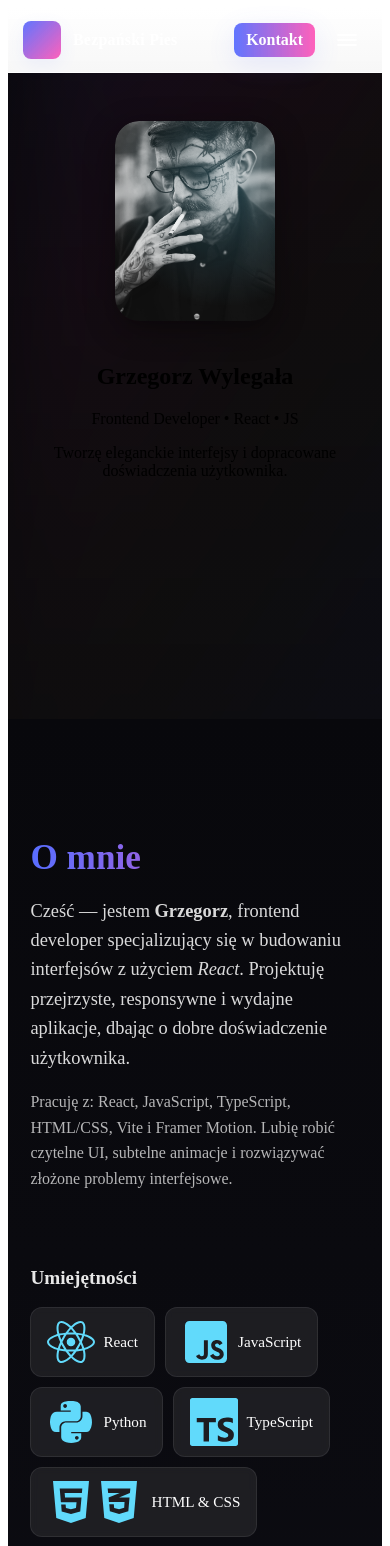
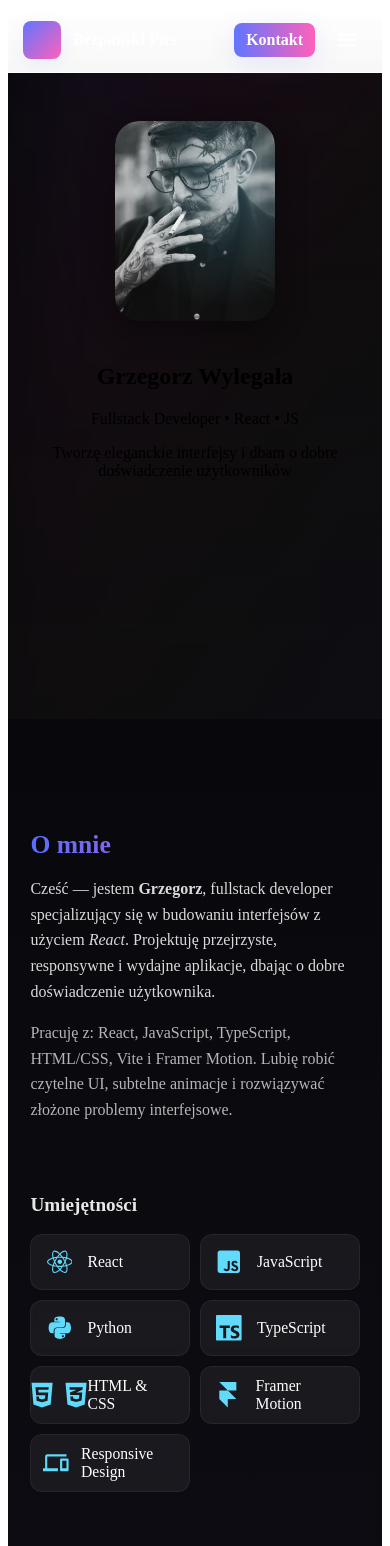
Before and after one commit to bezpanskipies/portfolio, a React (Vite) app: page / in a window 390 px wide. Shown: the top 1546 px of the page. Built offline with nearby package versions, Linux system fonts and the light colour scheme; the HTML template or start-up script is replaced by a standard one.

Commit message:
Korekta ikon

```diff
--- a/src/components/About.jsx
+++ b/src/components/About.jsx
@@ -1,4 +1,3 @@
-// src/components/About.jsx
 import React from "react";
 import { motion } from "framer-motion";
 import { FaReact, FaJsSquare, FaHtml5, FaCss3Alt } from "react-icons/fa";
@@ -15,10 +14,10 @@ const SKILLS = [
   {
     name: "HTML & CSS",
     icon: (
-      <>
+      <span className="multi-icons" aria-hidden>
         <FaHtml5 />
         <FaCss3Alt />
-      </>
+      </span>
     ),
   },
   { name: "Framer Motion", icon: <SiFramer /> },
@@ -45,7 +44,7 @@ export default function About() {
           </h2>
 
           <p className="about__lead">
-            Cześć — jestem <strong>Grzegorz</strong>, frontend developer
+            Cześć — jestem <strong>Grzegorz</strong>, fullstack developer
             specjalizujący się w budowaniu interfejsów z użyciem <em>React</em>.
             Projektuję przejrzyste, responsywne i wydajne aplikacje, dbając o
             dobre doświadczenie użytkownika.
@@ -68,7 +67,7 @@ export default function About() {
             viewport={{ once: true, amount: 0.2 }}
             variants={{
               hidden: {},
-              visible: { transition: { staggerChildren: 0.08 } },
+              visible: { transition: { staggerChildren: 0.06 } },
             }}
           >
             {SKILLS.map(({ name, icon }) => (
@@ -79,8 +78,8 @@ export default function About() {
                   hidden: { opacity: 0, y: 8 },
                   visible: { opacity: 1, y: 0 },
                 }}
-                whileHover={{ scale: 1.06, y: -4 }}
-                transition={{ type: "spring", stiffness: 300, damping: 18 }}
+                whileHover={{ scale: 1.03, y: -3 }}
+                transition={{ type: "spring", stiffness: 300, damping: 20 }}
               >
                 <span className="skill__icon" aria-hidden>
                   {icon}
--- a/src/components/Hero.jsx
+++ b/src/components/Hero.jsx
@@ -29,9 +29,9 @@ function Hero() {
         transition={{ duration: 1, delay: 0.3, ease: "easeOut" }}
       >
         <h1 className="hero__name">Grzegorz Wylegała</h1>
-        <p className="hero__role">Frontend Developer • React • JS</p>
+        <p className="hero__role">Fullstack Developer • React • JS</p>
         <p className="hero__intro">
-          Tworzę eleganckie interfejsy i dopracowane doświadczenia użytkownika.
+          Tworzę eleganckie interfejsy i dbam o dobre doświadczenie użytkowników
         </p>
       </motion.div>
     </section>
--- a/src/components/about.css
+++ b/src/components/about.css
@@ -1,4 +1,4 @@
-/* src/components/about.css */
+/* about.css */
 
 .about {
   display: flex;
@@ -6,6 +6,7 @@
   padding: 120px 4% 100px;
   background: linear-gradient(180deg, rgba(8, 8, 12, 1), rgba(12, 12, 18, 1));
   color: rgba(255, 255, 255, 0.9);
+  box-sizing: border-box;
 }
 
 .about__inner {
@@ -15,6 +16,7 @@
   gap: 60px;
   max-width: 1100px;
   width: 100%;
+  box-sizing: border-box;
 }
 
 /* TEXT PART */
@@ -61,42 +63,93 @@
   color: rgba(255, 255, 255, 0.9);
 }
 
+/* --- GRID: równy rozkład kafelków umiejętności --- */
 .skills-list {
   list-style: none;
-  display: flex;
-  flex-wrap: wrap;
-  gap: 10px;
   padding: 0;
   margin: 0;
+  display: grid;
+  gap: 12px;
+  /* auto-fit zapewnia, że kafelki rozkładają się równo i dopasowują się do szerokości */
+  grid-template-columns: repeat(auto-fit, minmax(200px, 1fr));
+  align-items: stretch;
+  box-sizing: border-box;
 }
 
+/* pojedynczy skill - jednolita wysokość i wyrównanie */
 .skill {
-  background: rgba(255, 255, 255, 0.08);
-  border: 1px solid rgba(255, 255, 255, 0.08);
+  display: flex;
+  align-items: center;
+  gap: 12px;
+  background: rgba(255, 255, 255, 0.06);
+  border: 1px solid rgba(255, 255, 255, 0.06);
   color: #fff;
-  padding: 8px 14px;
+  padding: 12px 16px;
   border-radius: 12px;
-  font-size: 0.95rem;
+  font-size: 1rem;
   cursor: default;
-  transition: all 0.25s ease;
+  transition: transform 0.22s ease, box-shadow 0.22s ease, background 0.22s ease;
   backdrop-filter: blur(4px);
+  min-height: 64px; /* zapewnia spójne wysokości */
+  box-sizing: border-box;
 }
 
+/* hover efekt */
 .skill:hover {
   background: linear-gradient(
     90deg,
-    rgba(88, 110, 255, 0.8),
-    rgba(255, 80, 180, 0.8)
+    rgba(88, 110, 255, 0.85),
+    rgba(255, 80, 180, 0.85)
   );
   border-color: transparent;
-  box-shadow: 0 6px 16px rgba(88, 110, 255, 0.2);
+  box-shadow: 0 8px 24px rgba(0, 0, 0, 0.45);
+  transform: translateY(-3px);
 }
 
-/* RESPONSIVE */
-@media (max-width: 900px) {
+/* ikona */
+.skill__icon {
+  font-size: 2.4rem; /* duże na desktopie */
+  display: inline-flex;
+  align-items: center;
+  justify-content: center;
+  color: var(--accent-color, #61dafb);
+  transition: transform 0.18s ease, color 0.25s ease;
+  line-height: 1;
+  width: 40px;
+  height: 40px;
+}
+
+/* jeśli ikona to kombinacja (HTML & CSS) - ułóż obok siebie */
+.multi-icons {
+  display: inline-flex;
+  gap: 6px;
+  align-items: center;
+  justify-content: center;
+}
+
+.multi-icons svg {
+  width: 1.1em;
+  height: 1.1em;
+  vertical-align: middle;
+}
+
+/* delikatna animacja przy hoverie na ikonie */
+.skill__icon:hover {
+  transform: scale(1.08);
+}
+
+/* nazwa umiejętności */
+.skill__name {
+  font-size: 0.98rem;
+  color: inherit;
+}
+
+/* RESPONSYWNE DOPASOWANIE */
+/* tablet / mały desktop */
+@media (max-width: 980px) {
   .about__inner {
     flex-direction: column;
-    gap: 40px;
+    gap: 36px;
   }
 
   .about__skills {
@@ -106,36 +159,49 @@
   .about {
     padding: 90px 6%;
   }
+
+  .skills-list {
+    grid-template-columns: repeat(auto-fit, minmax(180px, 1fr));
+  }
+
+  .skill__icon {
+    font-size: 2.1rem;
+    width: 36px;
+    height: 36px;
+  }
+}
+
+/* mobile */
+@media (max-width: 600px) {
+  .skills-list {
+    /* na telefonie trzy kolumny mogą być ciasne - użyj 2 kolumn */
+    grid-template-columns: repeat(2, 1fr);
+    gap: 10px;
   }
 
   .skill {
-  display: flex;
-  align-items: center;
-  gap: 8px;
-  background: rgba(255, 255, 255, 0.08);
-  border: 1px solid rgba(255, 255, 255, 0.08);
-  color: #fff;
-  padding: 10px 16px;
-  border-radius: 12px;
-  font-size: 1rem;
-  cursor: default;
-  transition: all 0.25s ease;
-  backdrop-filter: blur(4px);
+    padding: 10px 12px;
+    min-height: 56px;
   }
 
   .skill__icon {
-  font-size: 3rem; /* 🔥 tu zmieniasz wielkość ikon */
-  display: flex;
-  align-items: center;
-  justify-content: center;
-  color: var(--accent-color, #61dafb); /* domyślny kolor np. React */
-  transition: transform 0.2s ease, color 0.3s ease;
+    font-size: 1.6rem;
+    width: 32px;
+    height: 32px;
   }
 
-.skill__icon:hover {
-  transform: scale(1.15);
+  .about__title {
+    font-size: 1.6rem;
   }
 
-.skill__name {
-  font-size: 0.95rem;
+  .about__lead {
+    font-size: 1rem;
   }
+}
+
+/* bardzo małe ekrany - 1 kolumna */
+@media (max-width: 360px) {
+  .skills-list {
+    grid-template-columns: 1fr;
+  }
+}
```
Lines whose indentation alone changed are shown as unchanged.
